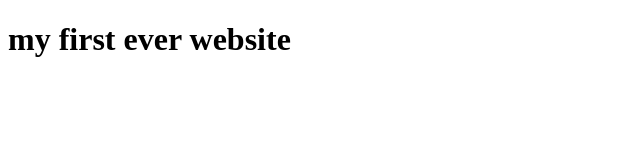
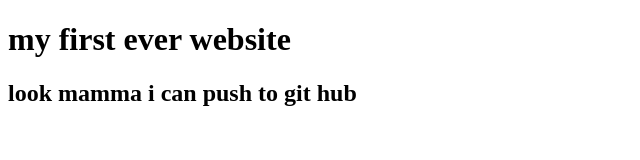
Before and after one commit to Abrar2400/My-first-website, a plain HTML site: page index.html in a window 1280 px wide. Shown: the whole page, without its empty margins (0-640 px from the left). Drawn offline with Linux system fonts and the light colour scheme.

Commit message:
learned github

```diff
--- a/index.html
+++ b/index.html
@@ -9,5 +9,6 @@
 <body>
     <h1> my first ever website
     </h1>
+    <h2> look mamma i can push to git hub</h2>
 </body>
 </html>
```
